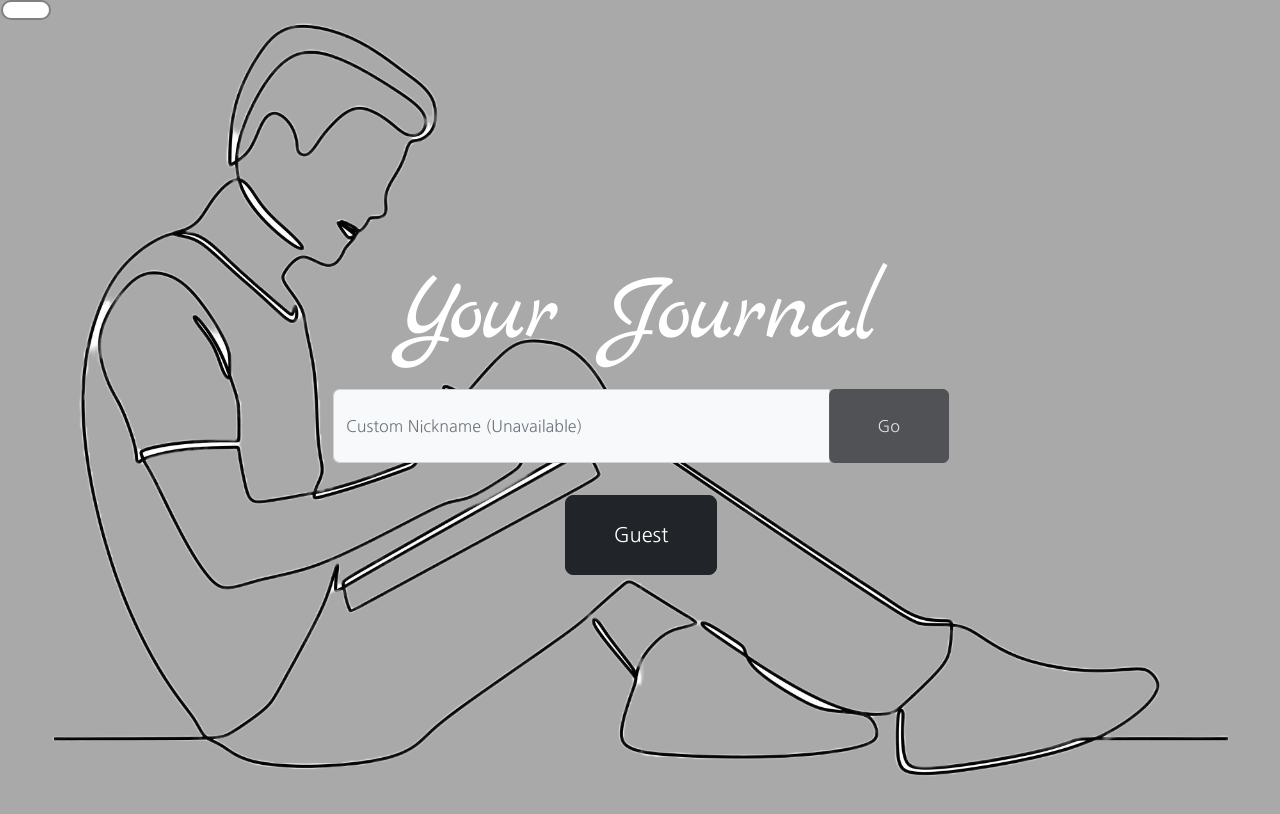
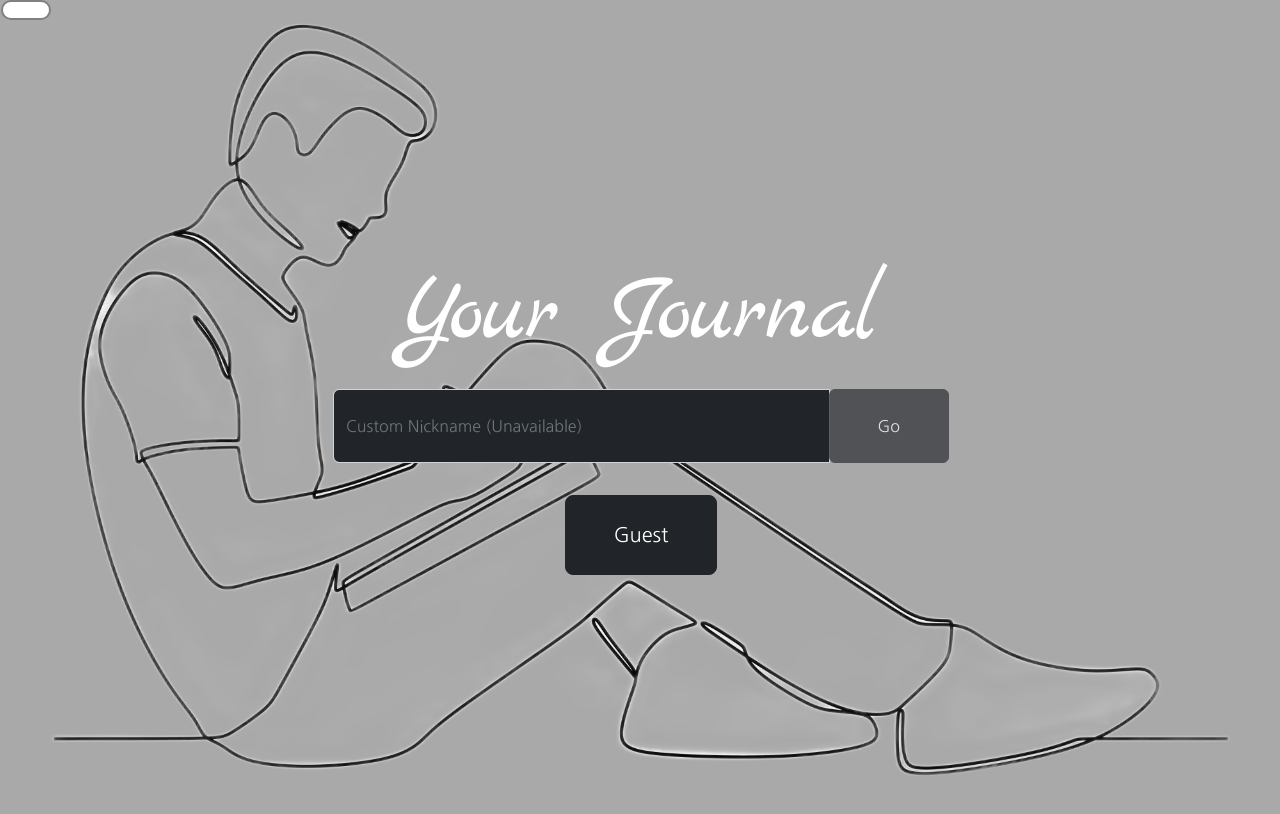
Before and after one commit to kaiyuleung/Lap_1_Project_Programming_Overload, a plain HTML site: page index.html in a window 1280 px wide. Both pictures are taken after a click on the element "Darkmode". Drawn offline with nearby package versions, Linux system fonts and the light colour scheme.

Commit message:
index.html dark mode

```diff
--- a/front.js
+++ b/front.js
@@ -1,77 +1,34 @@
 const darkMode = document.querySelector("#darkMode");
-const toPost = document.getElementById("toPost")
-const toPostContent = document.getElementById("toPostContent")
-// const mainPage = document.getElementById("mainPage")
-const postPreview = document.querySelector(".postPreview")
-const firstCard = document.querySelector(".card")
-const anyInput = document.querySelector(".input-group")
-const postTitle =document.getElementById("postTitle")
-const postContent = document.getElementById("postContent")
-const userInfoCard = document.getElementById("userInfoCard")
-const reactionCount = document.querySelector(".reactionCount")
-const cardTitle = document.querySelector(".card-body")
-const toPostSubmit = document.getElementById("toPostSubmit")
-const exampleCard = document.getElementById("exampleCard")
+
 
 darkMode.addEventListener("click", () => {
 	switchDarkMode();
 });
 
 function switchDarkMode() {
-	const toPostTitle = document.getElementById("frontPage");
+	const frontPage = document.getElementById("frontPage");
+	const username = document.getElementById("usernameInput")
+
 	if (frontPage.style.left === "1px") {
 		frontPage.style.color = "grey";
 		frontPage.style.left = "unset";
 		frontPage.style.right = "1px";
-		// borders
-		postTitle.style.border = "1px solid white";
+
+
 		//backgrounds
 		document.body.style.backgroundColor = "white";
 		document.body.style.color = "black";
-		toPost.style.backgroundColor = "lightpink";  // make a post form --- works
-		// toPostContent.style.backgroundColor = "#red"; //not working
-		postPreview.style.backgroundColor = "white"; //ONLY 1st comment -- works
-		firstCard.style.backgroundColor = "white" //only 1st card -- works
-		postTitle.style.backgroundColor = "white" //Title in "make a post"
-		postContent.style.backgroundColor = "white" //share your story
-		reactionCount.style.backgroundColor = "white" //1st comment reaction count
-		exampleCard.style.backgroundColor = "white"
-		toPostSubmit.classList = "btn btn-outline-secondary" //submit button
-		// appendPost.backgroundColor = "white"
+		frontPage.style.backgroundColor = "white"
+		username.classList = "form-control bg-light"
 
-		//letters
-		toPost.style.color = "black";
-		postPreview.style.color = "black";
-		firstCard.style.color = "black";
-		postTitle.style.color = "black";
-		postContent.style.color = "black"
 	} else {
 		frontPage.style.color = "white";
 		frontPage.style.left = "1px";
 		frontPage.style.right = "unset";
 		// styles
 		document.body.style.backgroundColor = "darkgrey";
-		document.body.style.color = "grey";
-		// searchBar.style.color = "white";
-		postTitle.style.border = "1px solid white"; //border of the to post tiltle
-		toPost.style.backgroundColor = "black"; //make a post form
-		// toPostContent.style.backgroundColor = "#orange"; //not working
-		postPreview.style.backgroundColor = "black"; // ONLY 1st comment
-		firstCard.style.backgroundColor = "lightgrey" //ONLY 1st card
-		postTitle.style.backgroundColor = "black"; //title in "make a post"
-		postContent.style.backgroundColor = "black" //share your story
-		postContent.style.border = "solid 1px white"
-		reactionCount.style.backgroundColor = "grey" //1st comment reaction count
-		exampleCard.style.backgroundColor = "lightgrey" //example card
-		toPostSubmit.classList = "btn btn-outline-light" //submit button
-		// appendPost.backgroundColor = "black"
-
-
-		toPost.style.color = "white";
-		postPreview.style.color = "white";
-		firstCard.style.color = "white";
-		// postContent.style.color = "purple"
-		// postTitle.style.color = "purple"
-		// anyInput.style.color = "orange";
+		document.body.style.color = "white";
+		frontPage.style.backgroundColor = "darkgrey"
+		username.classList = "form-control bg-dark"
 	}
 }
--- a/index.html
+++ b/index.html
@@ -37,7 +37,7 @@
             </div>
             <div id="username" class="col-6 ml-md-auto mx-2 my-2 text-center align-self-center">
                 <div class="input-group mb-3">
-                    <input type="text" class="form-control bg-light" placeholder="Custom Nickname (Unavailable)">
+                    <input type="text" id="usernameInput" class="form-control bg-light" placeholder="Custom Nickname (Unavailable)">
                     <div class="input-group-append">
                         <button class="btn btn-dark py-4 px-5" type="submit" disabled>Go</button>
                     </div>
--- a/style.css
+++ b/style.css
@@ -62,10 +62,11 @@ body {
 
 /* !Front page */
 #frontPage {
-    background-image: url('./img/indexBackgroundTransparent.png');
+    background-image: url('./img/indexBackgroundImg.png');
     background-repeat: no-repeat;
     background-size: cover;
     background-position: center;
+	background-color: white;
 }
 
 
```
Also changed, not shown: img/indexBackgroundImg.png (added), img/indexBackgroundTransparent.png (deleted).
